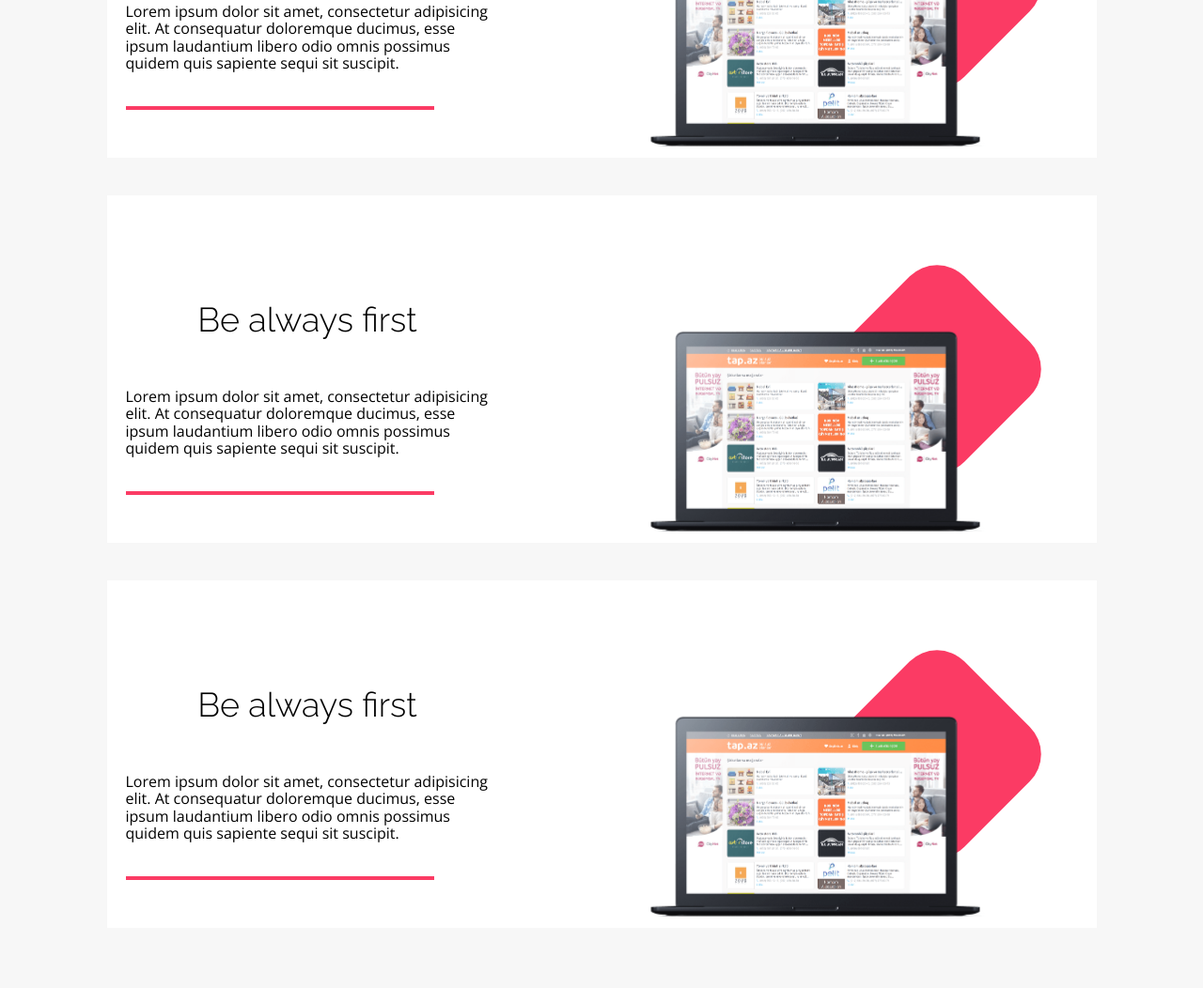
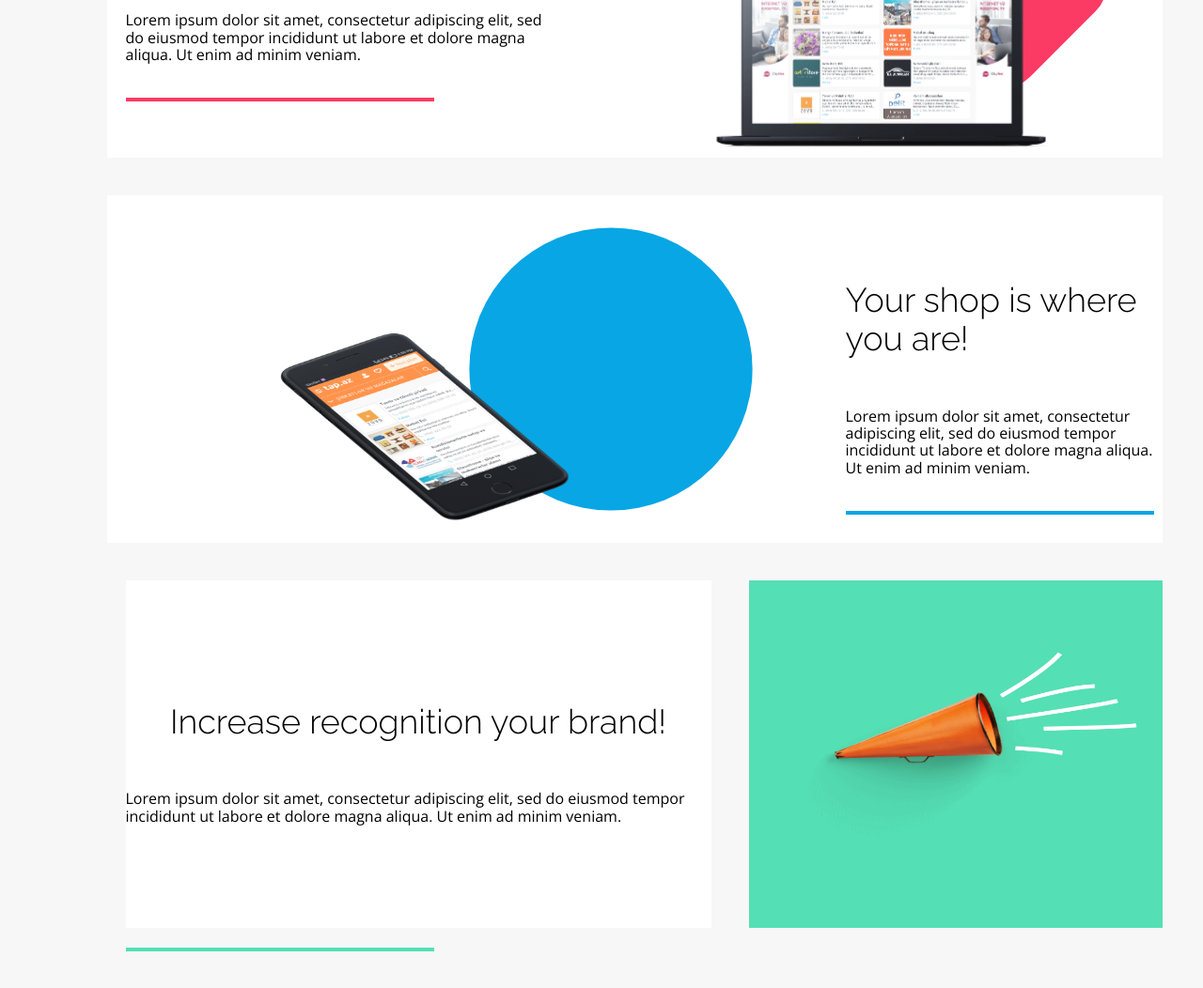
Before and after one commit to Annszer/BestShop, a plain HTML site: page index.html in a window 1280 px wide. Shown: the part 1620-2672 px from the top of the page at 94% size. Drawn offline with nearby package versions, Linux system fonts and the light colour scheme.

Commit message:
still in progress - benefit section

```diff
--- a/css/style.css
+++ b/css/style.css
@@ -275,6 +275,7 @@
 
 /*endregion sekcja statystyki*/
 
+/*region sekcja benefity*/
 .benefit {
     width: 100%;
     height: 1395px;
@@ -300,6 +301,7 @@
 
 .benefit-box {
     height: 370px;
+    /*width:1124px;*/
     display: flex;
     justify-content: center;
     align-items: center;
@@ -373,3 +375,58 @@
     color: var(--color-black);
     opacity: 1;
 }
+
+.benefit-box-reverse {
+    flex-direction: row-reverse;
+}
+
+.benefit-img-reverse {
+}
+
+.benefit-shape-reverse {
+    background: var(--color-primary);
+    width: 300px;
+    height: 300px;
+    border-radius: 50%;
+}
+
+.benefit-box2-reverse {
+    /*border: 5px solid black;*/
+    display: flex;
+    justify-content: flex-start;
+    align-items: center;
+}
+
+.benefit-box1-reverse:after {
+    background-color: var(--color-primary);
+}
+
+.benefit-box-separate {
+    justify-content: space-between;
+    gap: 40px;
+    background: none;
+}
+
+.benefit-box1-separate {
+    width: 623px;
+    height: 370px;
+    background: var(--color-white);
+}
+
+.benefit-box2-separate {
+    width: 440px;
+    height: 370px;
+    background: var(--color-green);
+    display: flex;
+    justify-content: center;
+    align-items: center;
+}
+
+.benefit-img-separate {
+    transform: none;
+}
+
+.benefit-box1-separate:after {
+    background-color: var(--color-green);
+}
+/*endregion sekcja benefity*/
--- a/index.html
+++ b/index.html
@@ -77,6 +77,7 @@
 </section>
 <!--sekcja statystyki-->
 
+<!--sekcja benefity-->
     <section class="benefit">
         <div class="container">
             <div class="benefit-window">
@@ -84,7 +85,9 @@
                 <div class="benefit-box">
                     <div class="benefit-box1">
                         <h3 class="benefit-box-title"> Be always first</h3>
-                    <p class="benefit-box-text">Lorem ipsum dolor sit amet, consectetur adipisicing elit. At consequatur doloremque ducimus, esse ipsum laudantium libero odio omnis possimus quidem quis sapiente sequi sit suscipit.</p>
+                        <p class="benefit-box-text">Lorem ipsum dolor sit amet, consectetur adipiscing elit, sed do
+                            eiusmod
+                            tempor incididunt ut labore et dolore magna aliqua. Ut enim ad minim veniam.</p>
                     </div>
                     <div class="benefit-box2">
                         <img src="assets/Macbook.png" alt="" class="benefit-img">
@@ -92,31 +95,35 @@
                     </div>
                 </div>
 
-            <div class="benefit-box">
-                <div class="benefit-box1">
-                    <h3 class="benefit-box-title"> Be always first</h3>
-                    <p class="benefit-box-text">Lorem ipsum dolor sit amet, consectetur adipisicing elit. At consequatur doloremque ducimus, esse ipsum laudantium libero odio omnis possimus quidem quis sapiente sequi sit suscipit.</p>
+                <div class="benefit-box benefit-box-reverse">
+                    <div class="benefit-box1 benefit-box1-reverse">
+                        <h3 class="benefit-box-title"> Your shop is where you are!</h3>
+                        <p class="benefit-box-text">Lorem ipsum dolor sit amet, consectetur adipiscing elit, sed do
+                            eiusmod
+                            tempor incididunt ut labore et dolore magna aliqua. Ut enim ad minim veniam.</p>
                     </div>
-                <div class="benefit-box2">
-                    <img src="assets/Macbook.png" alt="" class="benefit-img">
-                    <div class="benefit-shape"></div>
+                    <div class="benefit-box2 benefit-box2-reverse">
+                        <img src="assets/iPhone.png" alt="" class="benefit-img benefit-img-reverse">
+                        <div class="benefit-shape benefit-shape-reverse"></div>
                     </div>
                 </div>
 
-            <div class="benefit-box">
-                <div class="benefit-box1">
-                    <h3 class="benefit-box-title"> Be always first</h3>
-                    <p class="benefit-box-text">Lorem ipsum dolor sit amet, consectetur adipisicing elit. At consequatur doloremque ducimus, esse ipsum laudantium libero odio omnis possimus quidem quis sapiente sequi sit suscipit.</p>
+                <div class="benefit-box benefit-box-separate">
+                    <div class="benefit-box1 benefit-box1-separate">
+                        <h3 class="benefit-box-title"> Increase recognition your brand!</h3>
+                        <p class="benefit-box-text">Lorem ipsum dolor sit amet, consectetur adipiscing elit, sed do
+                            eiusmod
+                            tempor incididunt ut labore et dolore magna aliqua. Ut enim ad minim veniam.</p>
                     </div>
-                <div class="benefit-box2">
-                    <img src="assets/Macbook.png" alt="" class="benefit-img">
-                    <div class="benefit-shape"></div>
+                    <div class="benefit-box2 benefit-box2-separate">
+                        <img src="assets/Trumpet.png" alt="" class="benefit-img benefit-img-separate">
                     </div>
                 </div>
 
             </div>
         </div>
     </section>
+<!--sekcja benefity-->
 
 
 </body>
```
Lines whose indentation alone changed are shown as unchanged.
